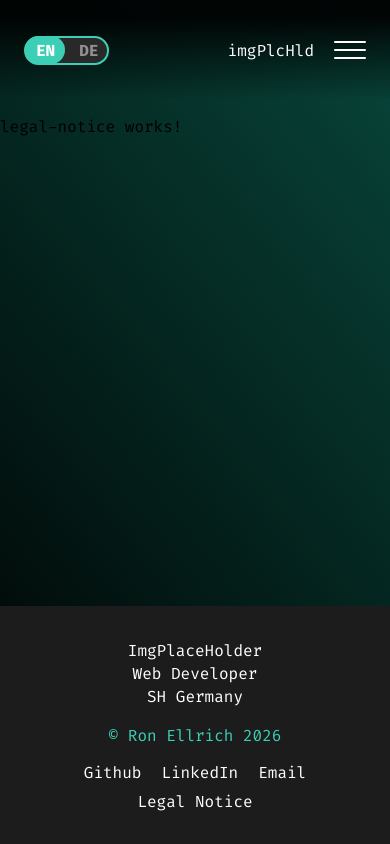
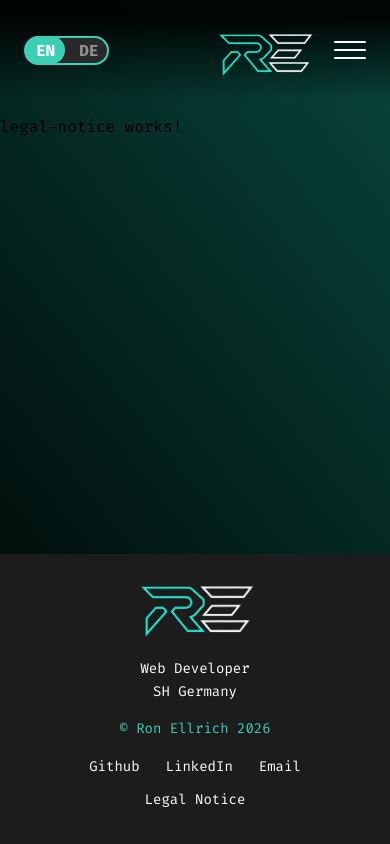
Before and after one commit to Dataletra/Portfolio, an Angular app: page /legal-notice in a window 390 px wide. Built offline with nearby package versions, Linux system fonts and the light colour scheme.

Commit message:
WIP: footer refinement

```diff
--- a/src/app/components/footer/footer.html
+++ b/src/app/components/footer/footer.html
@@ -1,14 +1,17 @@
 <footer>
     <div class="footer-left">
-    <p>ImgPlaceHolder</p>
+        <a class="logo-container" (click)="scrollToSection('scroll-about-me')">
+            <img class="logo default" src="/assets/images/RE_Hollow_Transparent.png" alt="Logo" />
+            <img class="logo hover" src="/assets/images/RE_Transparent.png" alt="Logo Hover" />
+        </a>
         <p>Web Developer</p>
         <p>SH Germany</p>
     </div>
     <p class="name"><span class="main-color">© Ron Ellrich 2026</span></p>
     <div class="links">
-    <a>Github</a>
-    <a>LinkedIn</a>
-    <a>Email</a>
-    <a href="/angular-projects/portfolio/legal-notice">Legal Notice</a>
+        <a><p>Github</p></a>
+        <a><p>LinkedIn</p></a>
+        <a><p>Email</p></a>
+        <a href="/angular-projects/portfolio/legal-notice"><p>Legal Notice</p></a>
     </div>
 </footer>
--- a/src/app/components/footer/footer.scss
+++ b/src/app/components/footer/footer.scss
@@ -30,6 +30,48 @@ a {
         color: white;
     }
 }
+.footer-left {
+    display: flex;
+    flex-direction: column;
+    align-items: flex-start;
+    justify-content: flex-end;
+    padding-bottom: 25px;
+}
+p {
+    margin: 3px;
+    font-size: 14px;
+}
+
+.logo-container {
+    position: relative;
+    display: inline-block;
+    width: 120px;
+    cursor: pointer;
+    margin-bottom: 20px;
+    left: -8px;
+
+    .logo {
+        width: 100%;
+        display: block;
+        transition: opacity 0.2s ease;
+
+        &.hover {
+            position: absolute;
+            top: 0;
+            left: 0;
+            opacity: 0;
+        }
+    }
+
+    &:hover {
+        .logo.default {
+            opacity: 0;
+        }
+        .logo.hover {
+            opacity: 1;
+        }
+    }
+}
 
 @media (max-width: 700px) {
     footer {
@@ -40,6 +82,16 @@ a {
         height: auto;
         padding-block: 32px;
         text-align: center;
+    }
+    .logo-container {
+        left: 0;
+    }
+    .footer-left {
+        display: flex;
+        flex-direction: column;
+        align-items: center;
+        justify-content: center;
+        padding-bottom: 0px;
     }
 
     .footer-left p {
--- a/src/app/components/footer/footer.ts
+++ b/src/app/components/footer/footer.ts
@@ -1,9 +1,30 @@
-import { Component } from '@angular/core';
+import { Component, inject, viewChild } from '@angular/core';
+import { Router } from '@angular/router';
 
 @Component({
-  selector: 'app-footer',
-  imports: [],
-  templateUrl: './footer.html',
-  styleUrl: './footer.scss',
+    selector: 'app-footer',
+    imports: [],
+    templateUrl: './footer.html',
+    styleUrl: './footer.scss',
 })
-export class Footer {}
+export class Footer {
+    private router = inject(Router);
+    scrollToSection(sectionId: string) {
+        if (this.router.url === '/' || this.router.url.startsWith('/#')) {
+            this.performScroll(sectionId);
+        } else {
+            this.router.navigate(['/']).then(() => {
+                setTimeout(() => {
+                    this.performScroll(sectionId);
+                }, 100);
+            });
+        }
+    }
+
+    private performScroll(sectionId: string) {
+        const targetElement = document.getElementById(sectionId);
+        if (targetElement) {
+            targetElement.scrollIntoView({ behavior: 'smooth', block: 'start' });
+        }
+    }
+}
--- a/src/app/components/header/header.html
+++ b/src/app/components/header/header.html
@@ -37,5 +37,8 @@
         </a>
     </nav>
 
-    <p class="logo">imgPlcHld</p>
+    <a class="logo-container" (click)="scrollToSection('scroll-about-me')">
+        <img class="logo default" src="/assets/images/RE_Hollow_Transparent.png" alt="Logo" />
+        <img class="logo hover" src="/assets/images/RE_Transparent.png" alt="Logo Hover" />
+    </a>
 </header>
--- a/src/app/components/header/header.scss
+++ b/src/app/components/header/header.scss
@@ -175,6 +175,36 @@ a {
     }
 }
 
+.logo-container {
+    position: relative;
+    display: inline-block;
+    width: 100px;
+    cursor: pointer;
+    margin-left: auto;
+
+    .logo {
+        width: 100%;
+        display: block;
+        transition: opacity 0.2s ease;
+
+        &.hover {
+            position: absolute;
+            top: 0;
+            left: 0;
+            opacity: 0;
+        }
+    }
+
+    &:hover {
+        .logo.default {
+            opacity: 0;
+        }
+        .logo.hover {
+            opacity: 1;
+        }
+    }
+}
+
 @media (max-width: 700px) {
     .logo {
         order: 1;
```
Lines whose indentation alone changed are shown as unchanged.
